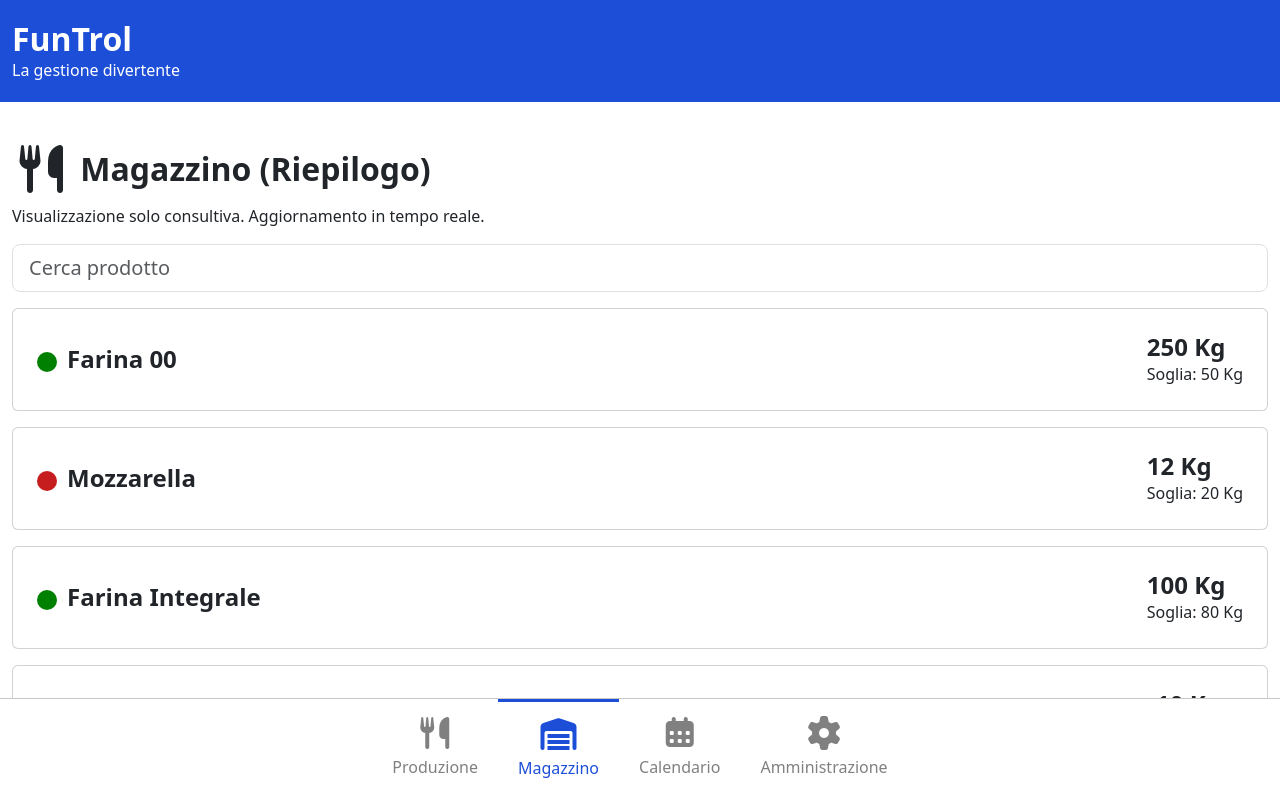
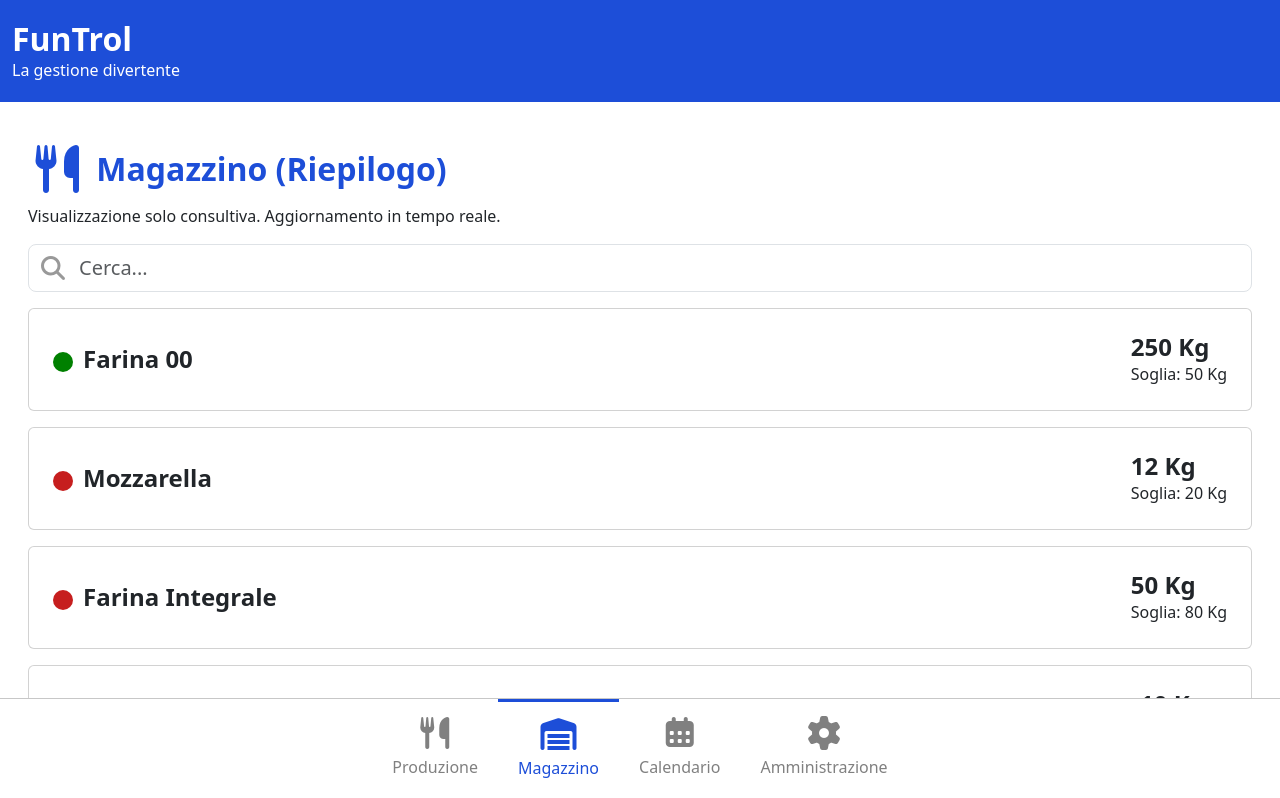
Before and after one commit to fabriziom90/funtrol-front, a Vue app: page /warehouse in a window 1280 px wide. Shown: the top 798 px of the page. Built offline with nearby package versions, Linux system fonts and the light colour scheme.

Commit message:
[UPD] Done filtering

```diff
--- a/src/layouts/MainLayout.vue
+++ b/src/layouts/MainLayout.vue
@@ -4,8 +4,10 @@ import Footer from "../components/Footer.vue";
 </script>
 <template>
   <Header />
-  <main class="container-fluid">
-    <router-view />
+  <main class="px-3">
+    <div class="container-fluid">
+      <router-view />
+    </div>
   </main>
   <Footer />
 </template>
--- a/src/pages/Warehouse.vue
+++ b/src/pages/Warehouse.vue
@@ -1,5 +1,6 @@
 <script setup>
-import { ref } from "vue";
+import { ref, computed } from "vue";
+const search = ref("");
 const products = [
   {
     id: 1,
@@ -20,7 +21,7 @@ const products = [
     name: "Farina Integrale",
     threshold: 80,
     unit: "Kg",
-    available: 100,
+    available: 50,
   },
   {
     id: 4,
@@ -44,6 +45,17 @@ const products = [
     available: 5,
   },
 ];
+const filteredProducts = ref(products);
+
+const filterProducts = computed(() => {
+  if (search !== "") {
+    return products.filter((product) =>
+      product.name.toLowerCase().includes(search.value.toLowerCase())
+    );
+  }
+
+  return filteredProducts;
+});
 </script>
 <template lang="">
   <div class="row gy-3">
@@ -57,13 +69,17 @@ const products = [
       </p>
     </div>
     <div class="col-12">
-      <input
-        type="text"
-        class="form-control form-control-lg"
-        placeholder="Cerca prodotto"
-      />
+      <div class="input-wrapper">
+        <i class="fa-solid fa-magnifying-glass fa-xl"></i>
+        <input
+          type="text"
+          placeholder="Cerca..."
+          v-model="search"
+          class="form-control form-control-lg"
+        />
+      </div>
     </div>
-    <div class="col-12" v-for="product in products" :key="product.id">
+    <div class="col-12" v-for="product in filterProducts" :key="product.id">
       <div class="card">
         <div class="d-flex justify-content-between align-items-center p-4">
           <div>
@@ -88,6 +104,11 @@ const products = [
 </template>
 <style lang="scss" scoped>
 @use "../styles/_partials/variables" as *;
+
+h2 {
+  color: $mainBlue;
+}
+
 .dot {
   width: 20px;
   height: 20px;
@@ -104,4 +125,20 @@ const products = [
 .dot-red {
   background-color: $mainRed;
 }
+
+.input-wrapper {
+  position: relative;
+  display: inline-block;
+  width: 100%;
+}
+.input-wrapper i {
+  position: absolute;
+  left: 10px;
+  top: 50%;
+  transform: translateY(-50%);
+  color: #999;
+}
+.input-wrapper input {
+  padding-left: 50px;
+}
 </style>
```
